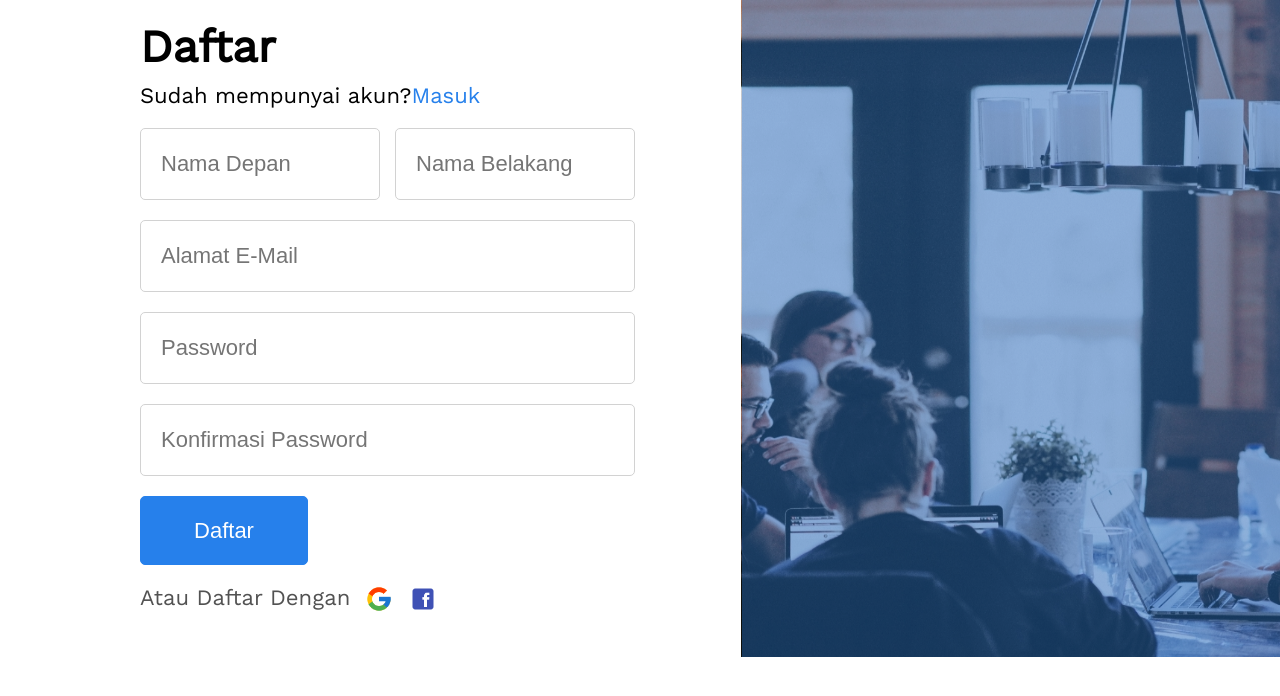
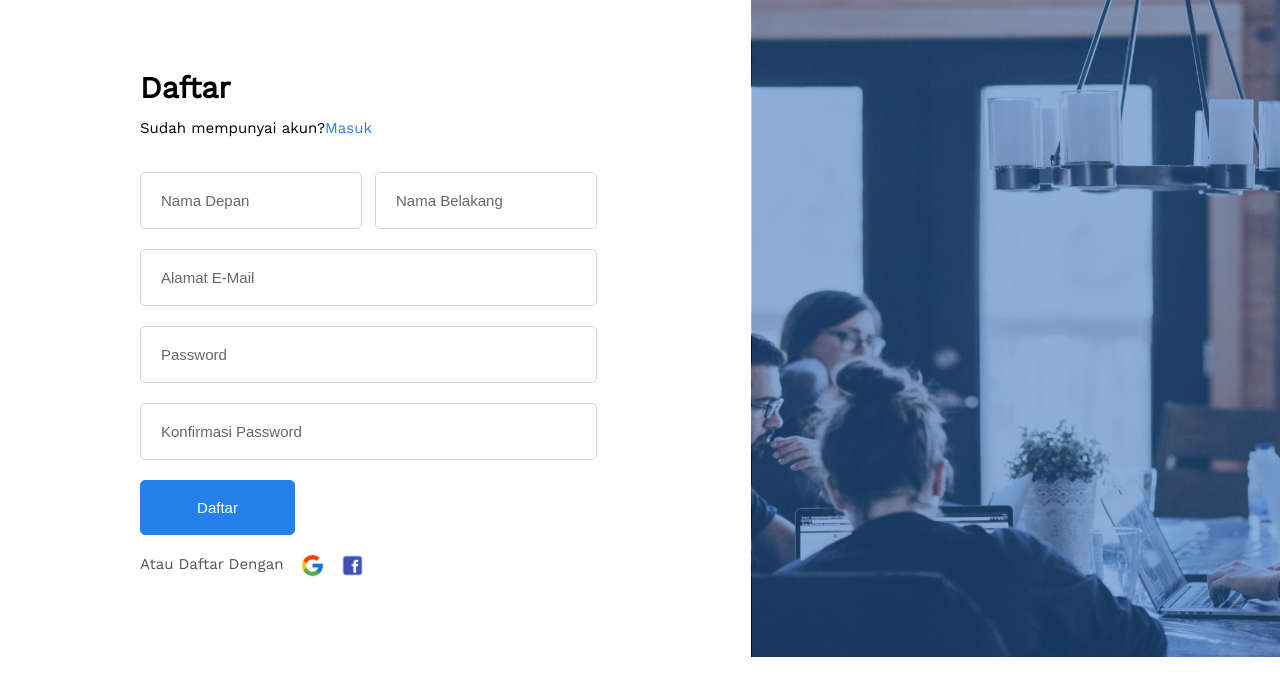
Before and after one commit to DanyFadhilah/hiedes, a plain HTML site: page daftar.html in a window 1280 px wide. Drawn offline with Linux system fonts and the light colour scheme.

Commit message:
first commit

```diff
--- a/assets/css/daftar.css
+++ b/assets/css/daftar.css
@@ -28,17 +28,19 @@ a {
 }
 
 .wrapp {
-  margin-top: 20px;
+  margin-top: 70px;
 }
 
 .wrapp h2 {
-  font-size: 45px;
-  margin-bottom: 10px;
+  font-size: 30px;
+  margin-bottom: 14px;
+  margin-left: 0px;
 }
 
 .wrapp p {
-  font-size: 22px;
-  margin-bottom: 20px;
+  font-size: 15px;
+  margin-bottom: 35px;
+  margin-left: 0px;
 }
 
 .wrapp a {
@@ -46,64 +48,144 @@ a {
 }
 
 .masuk .lgkiri input {
-  width: 218px;
-  height: 70px;
+  width: 200px;
+  height: 55px;
+  border-radius: 5px;
+  border: 1px solid #D2D2D2;
+  font-size: 15px;
+  padding-left: 20px;
+}
+
+.masuk .lgkiri input::-webkit-input-placeholder {
+  position: relative;
+  font-size: 15px;
+  color: #0009;
+  padding-left: -10px;
+  border: none;
+}
+
+.masuk .lgkiri input:hover::-webkit-input-placeholder {
+  border: none;
+  -webkit-transition: 0.5s;
+  transition: 0.5s;
+  padding-left: 20px;
+  color: #0009;
+}
+
+.masuk .lgkanan input {
+  width: 200px;
+  height: 55px;
   border-radius: 5px;
   border: 1px solid #D2D2D2;
   padding-left: 20px;
-  font-size: 22px;
-}
-
-.masuk .lgkanan input {
-  width: 218px;
-  height: 70px;
-  border-radius: 5px;
-  border: 1px solid #D2D2D2;
-  padding-left: 20px;
-  font-size: 22px;
-  margin-left: 255px;
-  margin-top: -72px !important;
+  font-size: 15px;
+  margin-left: 235px;
+  margin-top: -57px !important;
   float: left;
 }
 
+.masuk .lgkanan input::-webkit-input-placeholder {
+  position: relative;
+  font-size: 15px;
+  color: #0009;
+  padding-left: -10px;
+  border: none;
+}
+
+.masuk .lgkanan input:hover::-webkit-input-placeholder {
+  border: none;
+  -webkit-transition: 0.5s;
+  transition: 0.5s;
+  padding-left: 20px;
+  color: #0009;
+}
+
 .masuk .email input {
-  width: 473px;
-  height: 70px;
+  width: 43.5%;
+  height: 55px;
   border-radius: 5px;
   border: 1px solid #D2D2D2;
-  font-size: 22px;
+  font-size: 15px;
   padding-left: 20px;
   margin-bottom: 20px;
   margin-top: 20px;
 }
 
+.masuk .email input::-webkit-input-placeholder {
+  position: relative;
+  font-size: 15px;
+  color: #0009;
+  padding-left: -10px;
+  border: none;
+}
+
+.masuk .email input:hover::-webkit-input-placeholder {
+  border: none;
+  -webkit-transition: 0.5s;
+  transition: 0.5s;
+  padding-left: 20px;
+  color: #0009;
+}
+
 .masuk .pswrd input {
-  width: 473px;
-  height: 70px;
+  width: 43.5%;
+  height: 55px;
   border-radius: 5px;
   border: 1px solid #D2D2D2;
-  font-size: 22px;
+  font-size: 15px;
   padding-left: 20px;
   margin-bottom: 20px;
 }
 
+.masuk .pswrd input::-webkit-input-placeholder {
+  position: relative;
+  font-size: 15px;
+  color: #0009;
+  padding-left: -10px;
+  border: none;
+}
+
+.masuk .pswrd input:hover::-webkit-input-placeholder {
+  border: none;
+  -webkit-transition: 0.5s;
+  transition: 0.5s;
+  padding-left: 20px;
+  color: #0009;
+}
+
 .masuk .Kpswrd input {
-  width: 473px;
-  height: 70px;
+  width: 43.5%;
+  height: 55px;
   border-radius: 5px;
   border: 1px solid #D2D2D2;
-  font-size: 22px;
+  font-size: 15px;
   padding-left: 20px;
   margin-bottom: 20px;
 }
 
+.masuk .Kpswrd input::-webkit-input-placeholder {
+  position: relative;
+  font-size: 15px;
+  color: #0009;
+  padding-left: -10px;
+  border: none;
+}
+
+.masuk .Kpswrd input:hover::-webkit-input-placeholder {
+  border: none;
+  -webkit-transition: 0.5s;
+  transition: 0.5s;
+  padding-left: 20px;
+  color: #0009;
+}
+
 .masuk button {
-  width: 168px;
-  height: 69px;
+  width: 155px;
+  height: 55px;
   border-radius: 5px;
   border: 1px solid #2680EB;
   background: #2680EB;
-  font-size: 22px;
+  font-size: 15px;
   cursor: pointer;
   color: white;
 }
@@ -114,18 +196,18 @@ a {
 }
 
 .masuk .g {
-  width: 28px;
-  height: 28px;
+  width: 25px;
+  height: 25px;
   float: left;
-  margin-top: -60px;
-  margin-left: 225px;
+  margin-top: -70px;
+  margin-left: 160px;
 }
 
 .masuk .f {
-  width: 28px;
-  height: 28px;
+  width: 25px;
+  height: 25px;
   float: left;
-  margin-top: -60px;
+  margin-top: -70px;
   margin-left: 195px;
 }
 
@@ -133,9 +215,9 @@ img {
   float: right;
   width: 583px;
   height: 657px;
-  margin-top: -649px;
+  margin-top: -627px;
   position: relative;
-  margin-right: -184px;
+  margin-right: -194px;
 }
 
 .sha {
--- a/assets/css/masuk.css
+++ b/assets/css/masuk.css
@@ -28,18 +28,20 @@ a {
 }
 
 .wrapp {
-  margin-top: 60px;
+  margin-top: 120px;
   margin-left: 180px;
 }
 
 .wrapp h2 {
-  font-size: 45px;
-  margin-bottom: 10px;
+  font-size: 30px;
+  margin-bottom: 14px;
+  margin-left: 0px;
 }
 
 .wrapp p {
-  font-size: 22px;
+  font-size: 15px;
   margin-bottom: 35px;
+  margin-left: 0px;
 }
 
 .wrapp a {
@@ -64,40 +66,78 @@ a {
 }
 
 .masuk .email input {
-  width: 384px;
-  height: 70px;
+  width: 35%;
+  height: 55px;
   border-radius: 5px;
   border: 1px solid #D2D2D2;
-  font-size: 22px;
+  margin-bottom: 35px;
   padding-left: 20px;
-  margin-bottom: 35px;
+  font-size: 15px;
+}
+
+.masuk .email input::-webkit-input-placeholder {
+  position: relative;
+  font-size: 15px;
+  color: #0009;
+  padding-left: -10px;
+  border: none;
+}
+
+.masuk .email input:hover::-webkit-input-placeholder {
+  border: none;
+  -webkit-transition: 0.5s;
+  transition: 0.5s;
+  padding-left: 20px;
+  color: #0009;
 }
 
 .masuk .pswrd input {
-  width: 384px;
-  height: 70px;
+  width: 35%;
+  height: 55px;
   border-radius: 5px;
   border: 1px solid #D2D2D2;
-  font-size: 22px;
+  margin-bottom: 20px;
   padding-left: 20px;
-  margin-bottom: 20px;
+  font-size: 15px;
+}
+
+.masuk .pswrd input::-webkit-input-placeholder {
+  position: relative;
+  font-size: 15px;
+  color: #0009;
+  padding-left: -10px;
+  border: none;
+}
+
+.masuk .pswrd input:hover::-webkit-input-placeholder {
+  border: none;
+  -webkit-transition: 0.5s;
+  transition: 0.5s;
+  padding-left: 35px;
+  color: #0009;
 }
 
 .masuk .lupa a {
   color: #2680EB;
-  margin-left: 220px;
-  padding-bottom: -10px;
+  margin-left: 291px;
 }
 
 .masuk button {
-  width: 168px;
-  height: 69px;
+  margin-top: -20px !important;
+  width: 155px;
+  height: 55px;
   border-radius: 5px;
   border: 1px solid #2680EB;
   background: #2680EB;
-  font-size: 22px;
+  font-size: 15px;
   cursor: pointer;
   color: white;
+  float: left;
+}
+
+.masuk button:hover {
+  background: white;
+  color: #2680EB;
 }
 
 .masuk .atau {
@@ -106,18 +146,18 @@ a {
 }
 
 .masuk .g {
-  width: 28px;
-  height: 28px;
+  width: 25px;
+  height: 25px;
   float: left;
-  margin-top: -75px;
-  margin-left: 225px;
+  margin-top: -71px;
+  margin-left: 160px;
 }
 
 .masuk .f {
-  width: 28px;
-  height: 28px;
+  width: 25px;
+  height: 25px;
   float: left;
-  margin-top: -75px;
+  margin-top: -71px;
   margin-left: 10px;
 }
 
@@ -125,7 +165,7 @@ img {
   float: right;
   width: 583px;
   height: 100vh;
-  margin-top: -612px;
+  margin-top: -584px;
   position: relative;
 }
 
@@ -143,6 +183,12 @@ img {
   }
   .sha {
     margin-right: -450px;
+  }
+}
+
+@media screen and (max-width: 768px) {
+  img {
+    display: none;
   }
 }
 
@@ -172,4 +218,18 @@ img {
   .masuk .lupa a {
     margin-left: 145px;
   }
+  .masuk .g {
+    display: inline;
+    width: 20px;
+    height: 20px;
+    margin-left: 165px;
+    margin-top: -70px;
+  }
+  .masuk .f {
+    display: inline;
+    width: 20px;
+    height: 20px;
+    margin-left: 5px;
+    margin-top: -70px;
+  }
 }
```
